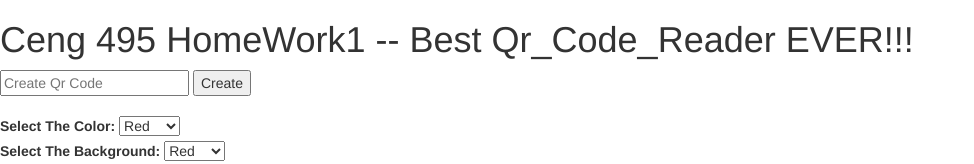
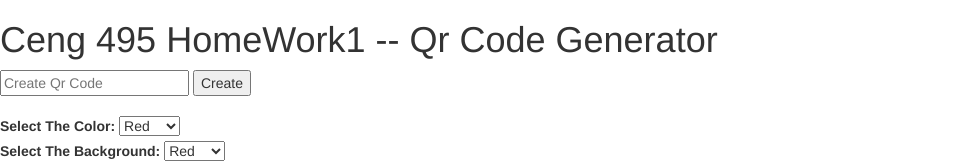
Before and after one commit to Mertovic/e2099091, a plain HTML site: page index.html in a window 1280 px wide. Shown: the top 164 px of the page, without its empty margins (0-974 px from the left). Drawn offline with nearby package versions, Linux system fonts and the light colour scheme.

Commit message:
Update index.html

```diff
--- a/index.html
+++ b/index.html
@@ -7,7 +7,7 @@
   	<script src="https://maxcdn.bootstrapcdn.com/bootstrap/3.4.0/js/bootstrap.min.js"></script>
 </head>
 <body>
-	<h1>Ceng 495 HomeWork1 -- Best Qr_Code_Reader EVER!!!</h1>
+	<h1>Ceng 495 HomeWork1 -- Qr Code Generator</h1>
 	<input type="text" name="qr_data" id="qr_data" placeholder="Create Qr Code">
 	<input type="button" name="qr_button" id="qr_button" onclick="qr_codecreator()" value="Create">
 	<br>
```
